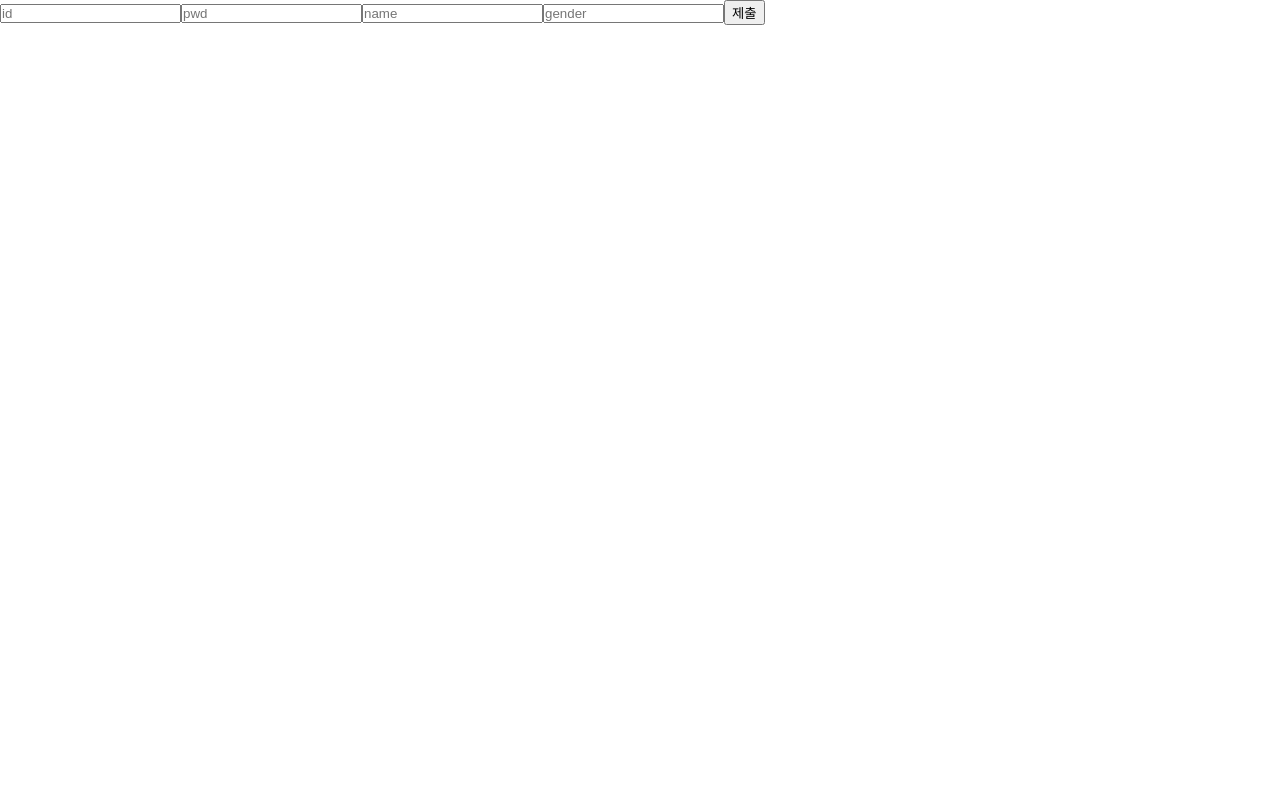
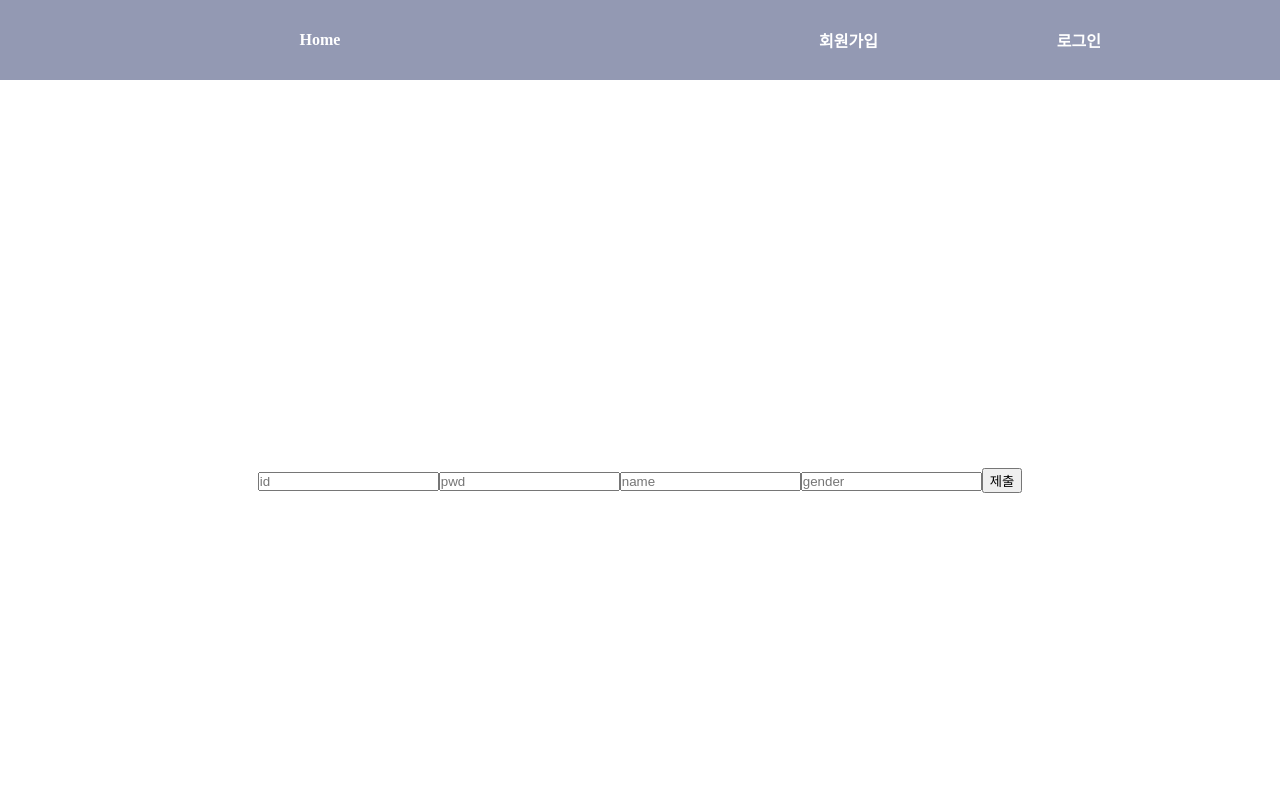
Before and after one commit to toswm128/logIn-test, a React (Create React App) app in the folder login/: page /SignUp in a window 1280 px wide. Shown: the top 800 px of the page. Built offline with nearby package versions, Linux system fonts and the light colour scheme.

Commit message:
[ADD] load border

```diff
--- a/login/src/Screen/App.js
+++ b/login/src/Screen/App.js
@@ -1,7 +1,7 @@
 import React from "react";
 import Home from "../pages/HomePage.jsx"
 import LogIn from "../pages/LoginPage"
-import SignUp from "../containers/SignUpContainer"
+import SignUp from "../pages/SignUpPage.jsx"
 import Logout from "../containers/LogoutContainer"
 import Error from "../containers/ErrorContainer"
 import {
--- /dev/null
+++ b/login/src/components/Posting/Posting.jsx
@@ -0,0 +1,10 @@
+import React from "react"
+
+const Posting = (posting) =>{
+    console.log(posting)
+    return(
+        <div>{posting[0]}</div>
+    )
+}
+
+export default Posting
--- /dev/null
+++ b/login/src/components/SignUp/SignUp.css
@@ -0,0 +1,14 @@
+.FORM{
+    min-height: 100vh;
+    display: flex;
+    justify-content: center;
+    align-items:center
+}
+
+.SignUpForm{
+    width: 100%;
+    min-height: 100vh;
+    display: flex;
+    flex-direction: column;
+    justify-content: space-evenly;
+}
--- a/login/src/components/SignUp/signUp.jsx
+++ b/login/src/components/SignUp/signUp.jsx
@@ -0,0 +1,18 @@
+import React from "react"
+import "./SignUp.css"
+
+const SignUp = (id,pwd,name,gender,getLog,data) => {
+    return(
+        <div className="FORM">
+            <div className="SignUp-Form">
+                <input type="text" {...id} placeholder="id"/>
+                <input type="text" {...pwd} placeholder="pwd"/>
+                <input type="text" {...name} placeholder="name"/>
+                <input type="text" {...gender} placeholder="gender"/>
+                <button onClick={()=>{getLog(data)}}>제출</button>
+            </div>
+        </div>
+    )
+}
+
+export default SignUp
--- a/login/src/components/common/Header/Header.css
+++ b/login/src/components/common/Header/Header.css
@@ -6,7 +6,6 @@
     justify-content: space-around;
     align-items: center;
     background-color: rgba(40, 52, 105, 0.5);
-    position: fixed;
 }
 
 .Home{
--- a/login/src/containers/HomeContainer.js
+++ b/login/src/containers/HomeContainer.js
@@ -1,6 +1,7 @@
-import React,{useState} from "react"
+import React,{useEffect,useState} from "react"
 import axios from "axios";
 import Home from "../components/Home/Home"
+import Posting from "../components/Posting/Posting"
 
 const getUsers = async () =>{
     try{
@@ -31,14 +32,40 @@ const autoLog = async () =>{
     }
 }
 
+const board = async () =>{
+    try{
+        const one = -1;
+        const posting = await axios.get(`https://noons.herokuapp.com/board?boardIds=[${one}]`,{
+            headers: {
+                'Authorization': localStorage.getItem("accessToken")
+            }
+        })
+        console.log(posting)
+        return posting;
+    }catch(error){
+        console.log(error.response.status);
+    }
+}
+
 function HomeContainer(){
     // const autoLoginChecked = JSON.parse(localStorage.getItem("autoLogin"))
     // if(autoLoginChecked){
     //     autoLog().then(getUsers())
     // }
-
+    const [posting, setPosting] = useState()
+    useEffect(()=>{
+        if(localStorage.getItem("accessToken") !== null){
+            setPosting(()=>{board()})
+        }else{
+            console.log("hi")
+        }
+    },)
+    console.log(posting)
     return(
-        <Home />
+        <>
+            <Home />
+            <Posting posting={posting} />
+        </>
     )
 }
 
--- a/login/src/containers/SignUpContainer.js
+++ b/login/src/containers/SignUpContainer.js
@@ -1,5 +1,6 @@
 import React from "react"
 import useInput from "../Hooks/useInput"
+import SignUp from "../components/SignUp/SignUp"
 import axios from "axios";
 
 const getLog = async (data) =>{
@@ -28,12 +29,13 @@ export default function SignUpContainer(){
     }
 
     return(
-        <div>
-            <input type="text" {...id} placeholder="id"/>
-            <input type="text" {...pwd} placeholder="pwd"/>
-            <input type="text" {...name} placeholder="name"/>
-            <input type="text" {...gender} placeholder="gender"/>
-            <button onClick={()=>{getLog(data)}}>제출</button>
-        </div>
+        <SignUp
+            id={id}
+            pwd={pwd}
+            name={name}
+            gender={gender}
+            getLog={getLog}
+            data={data}
+        />
     )
 }
--- /dev/null
+++ b/login/src/pages/SignUpPage.jsx
@@ -0,0 +1,15 @@
+import React from "react"
+import SignUpContainer from "../containers/SignUpContainer"
+import HeaderContainer from "../containers/HeaderContainer"
+import Footer from "../components/common/Footer/Footer"
+
+const SingUpPage = ()=>{
+    return(
+        <>
+            <HeaderContainer />
+            <SignUpContainer />
+            <Footer />
+        </>
+    )
+ }
+export default SingUpPage
```
Also changed, not shown: login/src/components/Posting/Posting.css (added), login/src/containers/LogInContainer.js (indentation only).
